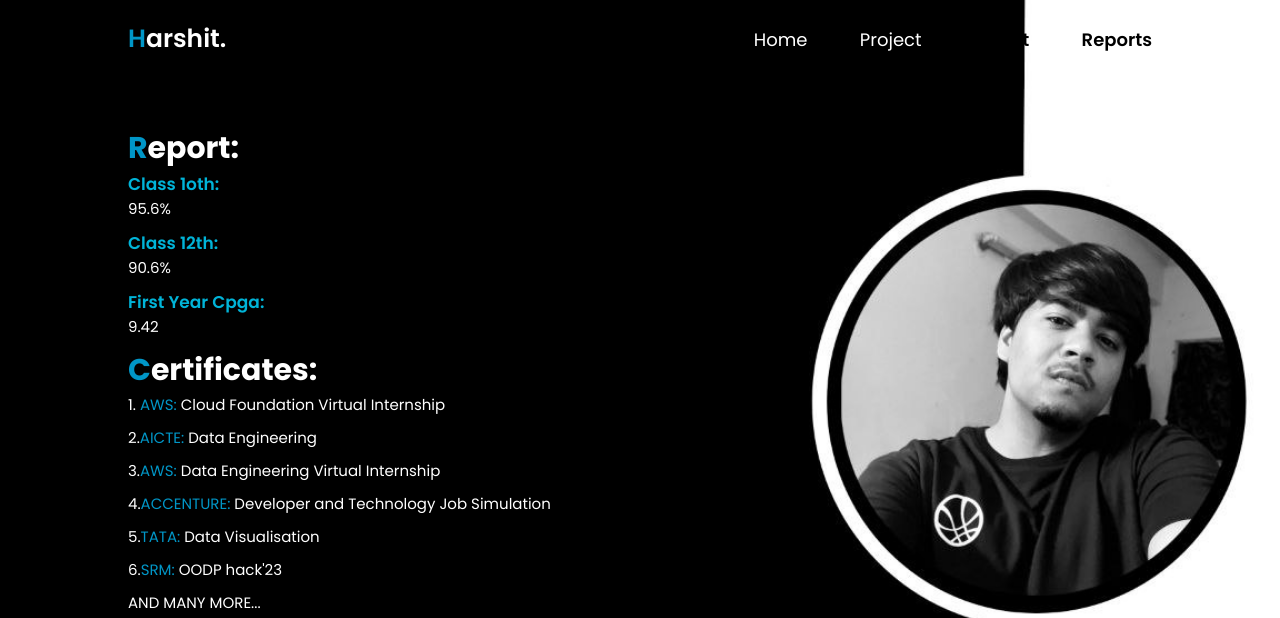
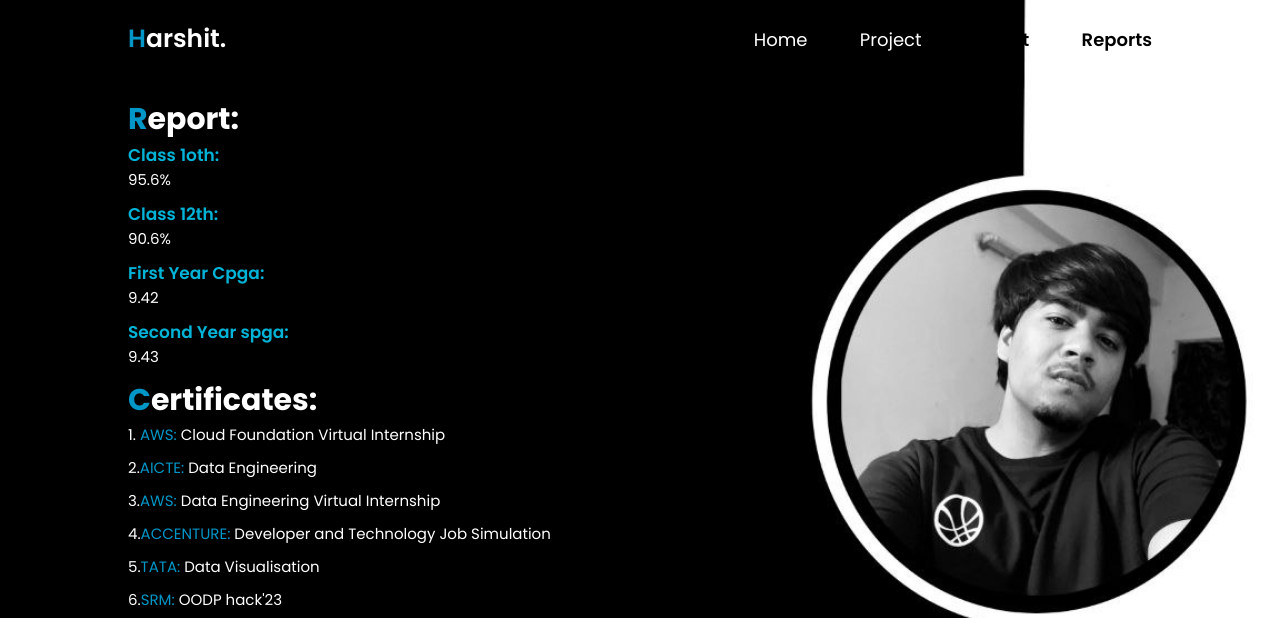
Before and after one commit to wisky7206/Portfolio, a plain HTML site: page contact.html in a window 1280 px wide. Shown: the top 618 px of the page. Drawn offline with nearby package versions, Linux system fonts and the light colour scheme.

Commit message:
Update contact.html
Sem

```diff
--- a/contact.html
+++ b/contact.html
@@ -29,6 +29,8 @@
             <p>90.6%</p>
             <h3>First Year Cpga:</h3>
             <p>9.42</p>
+            <h3>Second Year spga:</h3>
+            <p>9.43</p>
             <h1><span class="colored">C</span>ertificates:</h1>
             <p>1. <span class="colored">AWS:</span> Cloud Foundation Virtual Internship</p>
             <p>2.<span class="colored">AICTE:</span> Data Engineering</p>
```
